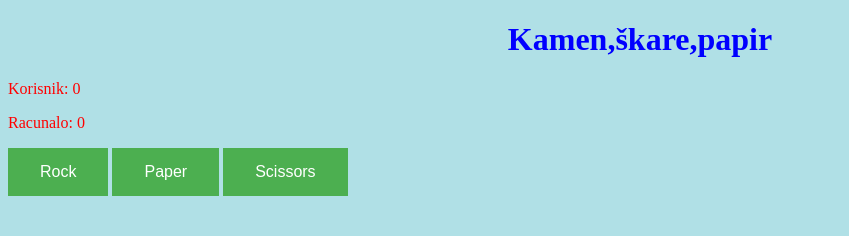
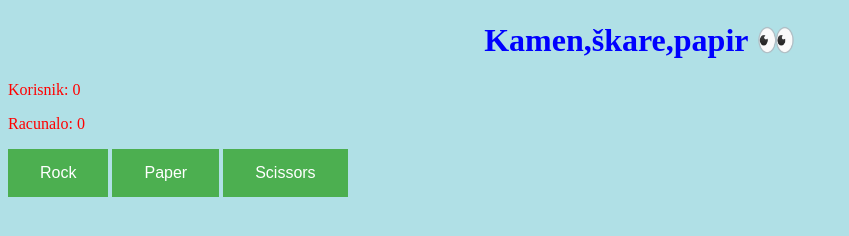
Before and after one commit to marko96s/Kamen-Papir-Skare, a plain HTML site: page index.html in a window 1280 px wide. Shown: the whole page, without its empty margins (0-849 px from the left). Drawn offline with Linux system fonts and the light colour scheme.

Commit message:
Dodan emoji

```diff
--- a/index.html
+++ b/index.html
@@ -13,7 +13,7 @@
   <button id="boja">Boja</button>
   <button id="max brzina">max brzina</button> -->
 
-  <h1>Kamen,škare,papir</h1>
+  <h1>Kamen,škare,papir 👀</h1>
 
   <p>Korisnik:
     <span id="korisnik">0</span>
```
